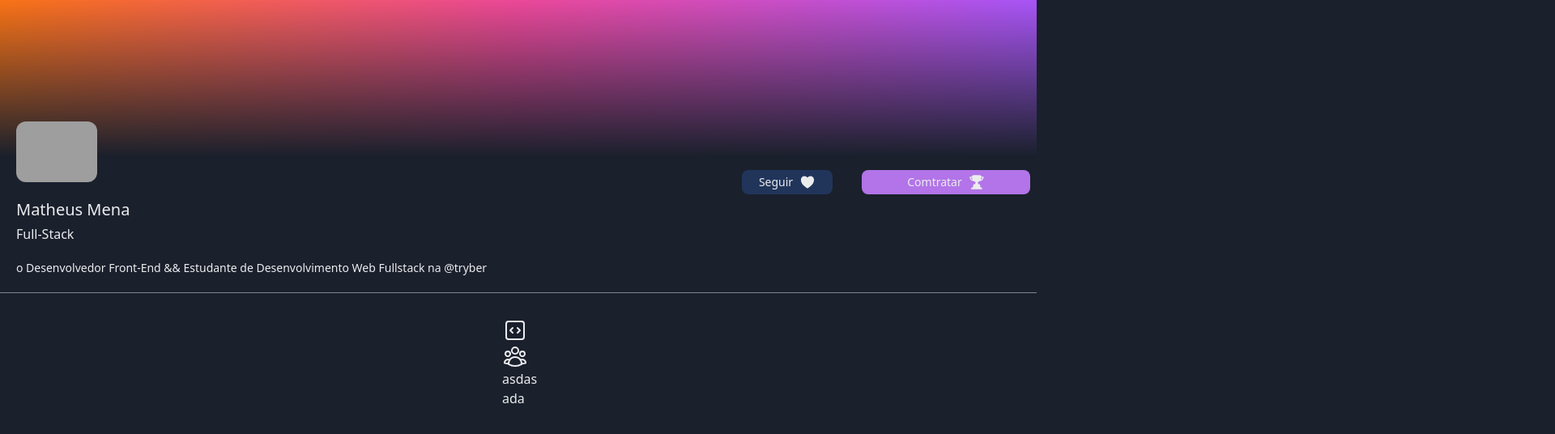
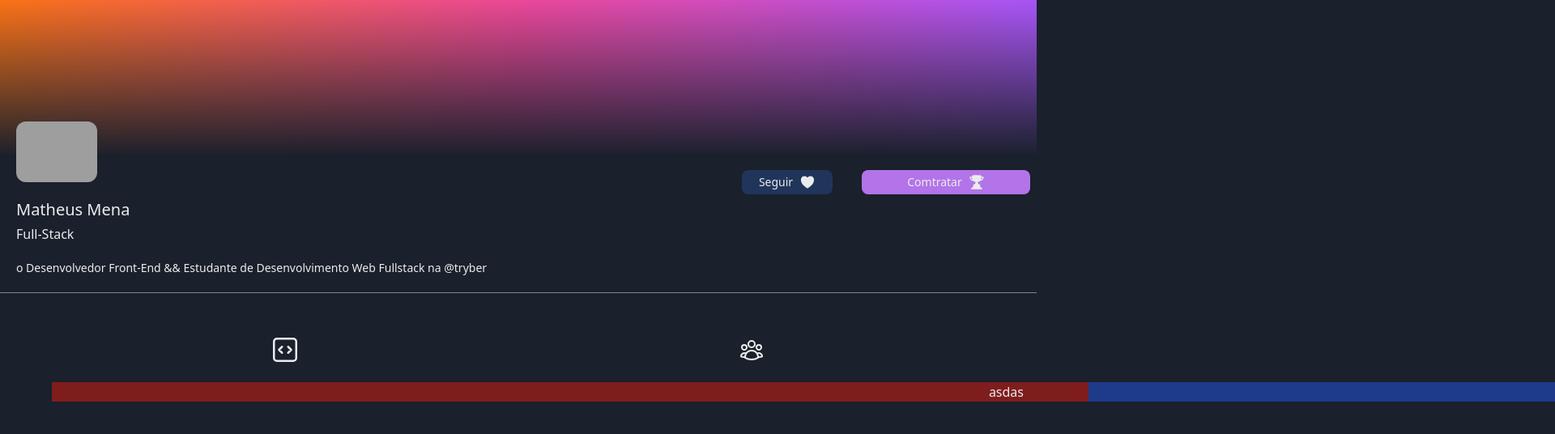
Before and after one commit to MatheusMena/project-sales, a Next.js app: page /perfil in a window 1280 px wide. Shown: the top 536 px of the page at 81% size, 1920 px wide, since content can reach past the window. Built offline with nearby package versions, Linux system fonts and the light colour scheme; grey boxes are pictures that could not be loaded.

Commit message:
🚧
add semi slide

```diff
--- a/src/components/PerfilPages/GalleryPost.tsx
+++ b/src/components/PerfilPages/GalleryPost.tsx
@@ -2,43 +2,77 @@ import {
   CodeBracketSquareIcon,
   UserGroupIcon
 } from '@heroicons/react/24/outline'
+import { useState } from 'react'
 
 export const GalleryPost = () => {
+  const [isActiveProject, setIsActiveProject] = useState(true)
+  const [isActiveProjectGroup, setIsActiveProjectGroup] = useState(false)
+
+  const acttiveProject = () => {
+    setIsActiveProjectGroup(false)
+    setIsActiveProject(true)
+  }
+
+  const acttiveProjectGroup = () => {
+    setIsActiveProject(false)
+    setIsActiveProjectGroup(true)
+  }
   return (
     <main
-      className='h-screen text-snow mt-5 max-w-6xl m-auto x
-    md:relative md:top-28
-    lg;flex lg:w-10'
+      className='text-snow mt-5 max-w-6xl m-auto x
+    md:relative md:top-28'
     >
       <section
         className='
-      flex justify-evenly
-
-
-      lg:justify-start lg:flex-col'
+      flex justify-evenly'
       >
         <div
           className='
 
-        w-full flex justify-center items-center
-
-        lg:w-auto lg:block
-        '
+        w-full h-20 flex justify-center items-center'
         >
-          <CodeBracketSquareIcon className='w-8' />
+          <CodeBracketSquareIcon
+            aria-checked={isActiveProject}
+            onClick={acttiveProject}
+            className='aria-checked:w-10 w-8 transition-all duration-500'
+          />
         </div>
         <div
           className='
-        w-full flex justify-center items-center
-
-        lg:w-auto lg:block
-        '
+        w-full flex justify-center items-center'
         >
-          <UserGroupIcon className=' w-8' />
+          <UserGroupIcon
+            aria-checked={isActiveProjectGroup}
+            onClick={acttiveProjectGroup}
+            className='aria-checked:w-10 w-8 transition-all duration-500'
+          />
         </div>
       </section>
-      <article>asdas</article>
-      <article>ada</article>
+      <section
+        className='
+        flex flex-row w-[200vw] transition-all '
+      >
+        <article
+          aria-checked={isActiveProject}
+          className='
+        aria-checked:left-0
+        transition-all duration-1000
+        relative -left-[50%]
+        bg-red-900 w-full flex justify-end px-20'
+        >
+          asdas
+        </article>
+        <article
+          aria-checked={isActiveProjectGroup}
+          className='
+          aria-checked:-left-[50%]
+          transition-all duration-1000
+          relative left-0
+          bg-blue-900 w-full flex justify-end px-20'
+        >
+          ada
+        </article>
+      </section>
     </main>
   )
 }
```
